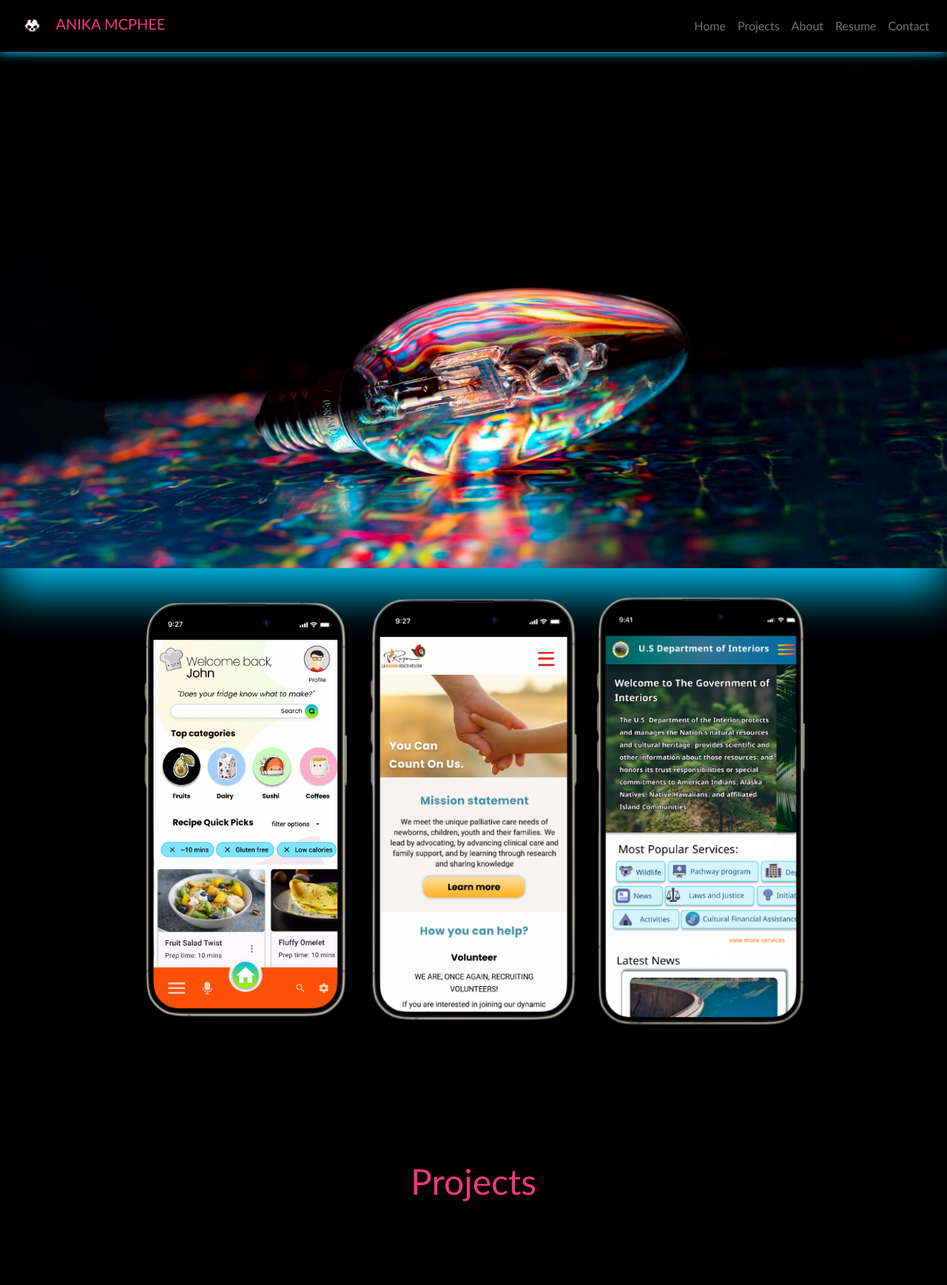
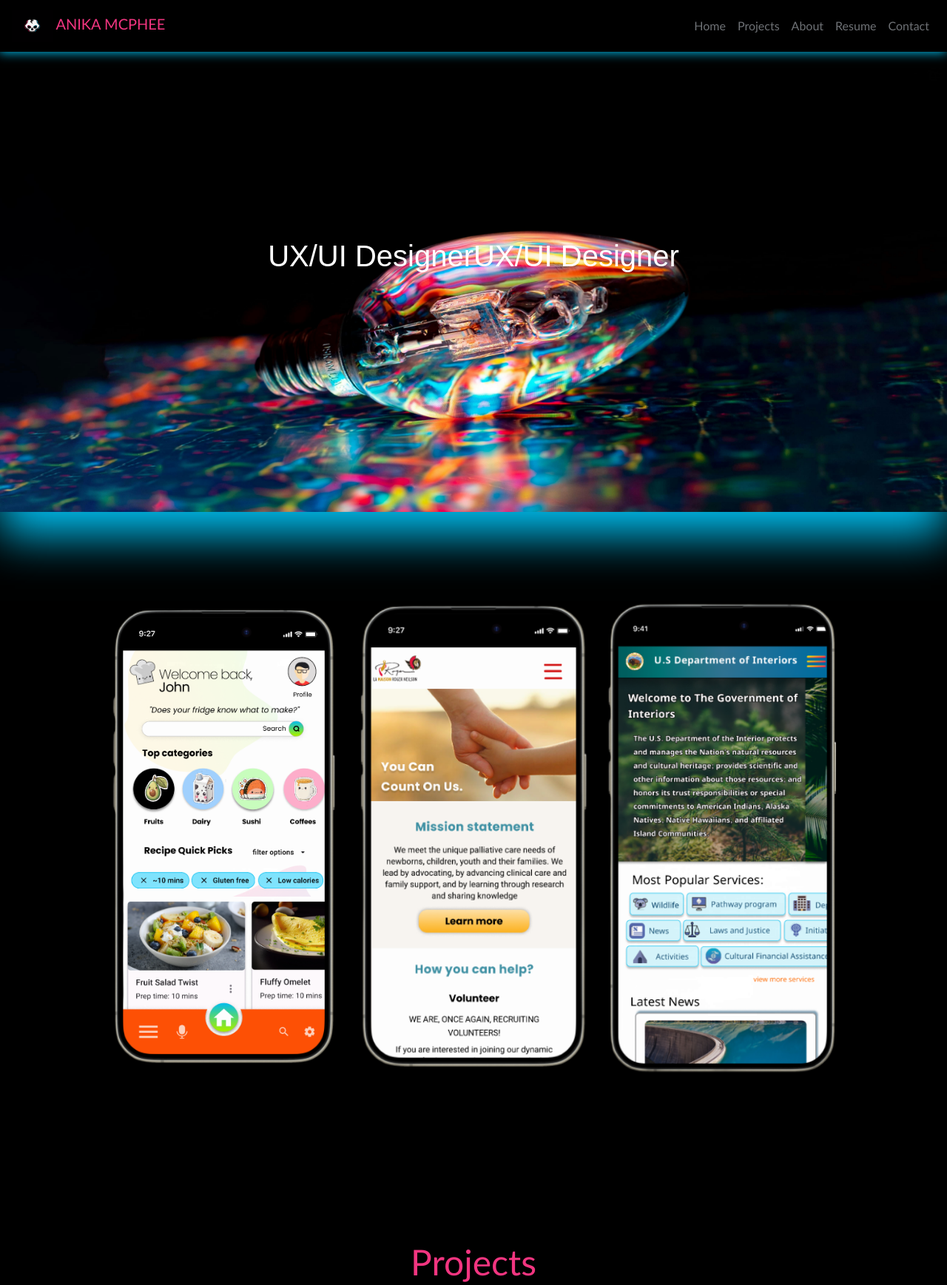
Before and after one commit to RogueAnuku/ux-ui-designer-anika, a PHP site: page /index.html in a window 1280 px wide. Shown: the top 1737 px of the page at 74% size. Run offline with PHP 8.4, Linux system fonts and the light colour scheme.

Commit message:
commit 10

```diff
--- a/index.css
+++ b/index.css
@@ -289,37 +289,25 @@ img {
     width: 80%;
 }
 
-.jumbotron-overlay {
-    width: 100%;
-    position: absolute;
-    top: 128px;
-
-    text-align: center;
-    color: white;
-    padding: 20px;
-}
-.jumbotron-title {
-font-weight: 300;
-font-family: 'Verdana Pro', sans-serif;
-font-size: 2rem;
-color: white;}
-
-.jumbotron-text {
-    color: #00BFF0;
-    font-size: 1rem;
+.hero-container {
+    position: relative; /* Make the container relative for positioning */
+    width: 100%; /* Ensure the image takes up full width (adjust as needed) */
 }
 
-.jumbotron-content {
-      position: relative;
-    z-index: 1;
+.hero-container img {
+    width: 100%;  /* Make the image fill the container's width */
 }
 
-.jumbotron-content img {
+.animated-text {
+    position: absolute; /* Absolutely position the text */
+    top: 50%;         /* Center vertically (adjust as needed) */
+    left: 50%;        /* Center horizontally (adjust as needed) */
+    transform: translate(-50%, -50%);  /* Precise centering within container */
+    font-size: 40px;
+    font-family: sans-serif;
+    color: white; /* Make the text visible against the image */
+}
 
-        padding-top: 42%;
-        box-shadow: -1px 32px 59px #00bFF0;
-
-}
 .col-md-12 {
     border-radius: 16px;
 
--- a/index.html
+++ b/index.html
@@ -81,27 +81,19 @@
 
 
 
+    <div class="row hero-container" style="padding: 0%;">
+        <img src="./Image/hero.jpg" style="box-shadow: -1px 32px 59px #00bFF0;">
+        <span class="animated-text">UX/UI Designer</span>
+    </div>
 
 
 
-   <div class="row" style="padding: 0%;">
-        <div class="jumbotron-content" id="Home">
-         <img src="./Image/hero.jpg" style="  box-shadow:  -1px 32px 59px #00bFF0;">
 
+   <div class="row">
+        <div class="col-md-12">
+
+            <img src="./Image/barvo.png" style="width: 100%; margin-left: auto; margin-right: auto;">
         </div>
-    </div>
-
-    <div class="row">
-
-            <img src="./Image/barvo.png" style="
-            margin-top: -40px;
-            margin-left: auto;
-            margin-right: auto;
-            max-width: 84%;
-            height: auto;
-            z-index: 2;">
-
-
     </div>
     <div class="row" style="padding: 8%;">
         <h1> Projects</h1>
--- a/script.js
+++ b/script.js
@@ -1,4 +1,17 @@
 document.addEventListener('DOMContentLoaded', function () {
+  const text = document.querySelector('.animated-text');
+const textToAnimate = "UX/UI Designer";
+let index = 0;
+
+function typeEffect() {
+  text.textContent += textToAnimate[index];
+  index++;
+  if (index > textToAnimate.length - 1) {
+    clearInterval(interval);
+  }
+}
+
+const interval = setInterval(typeEffect, 100);
     const contactForm = document.getElementById('contactForm');
 
     contactForm.addEventListener('submit', function (event) {
```
